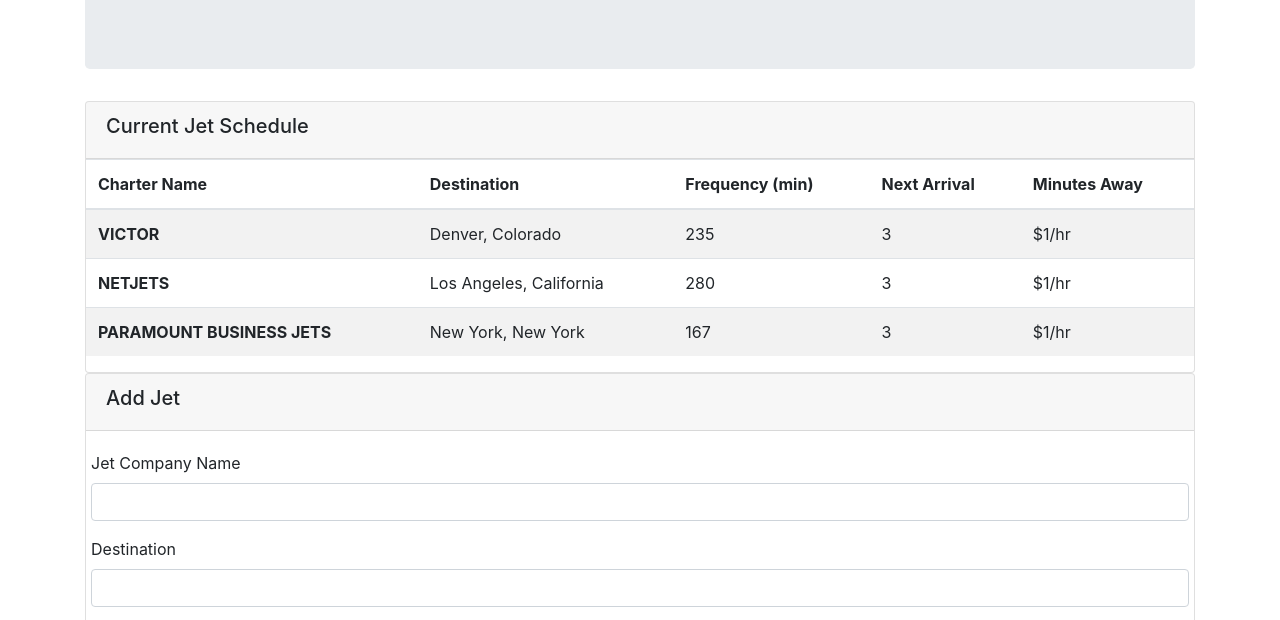
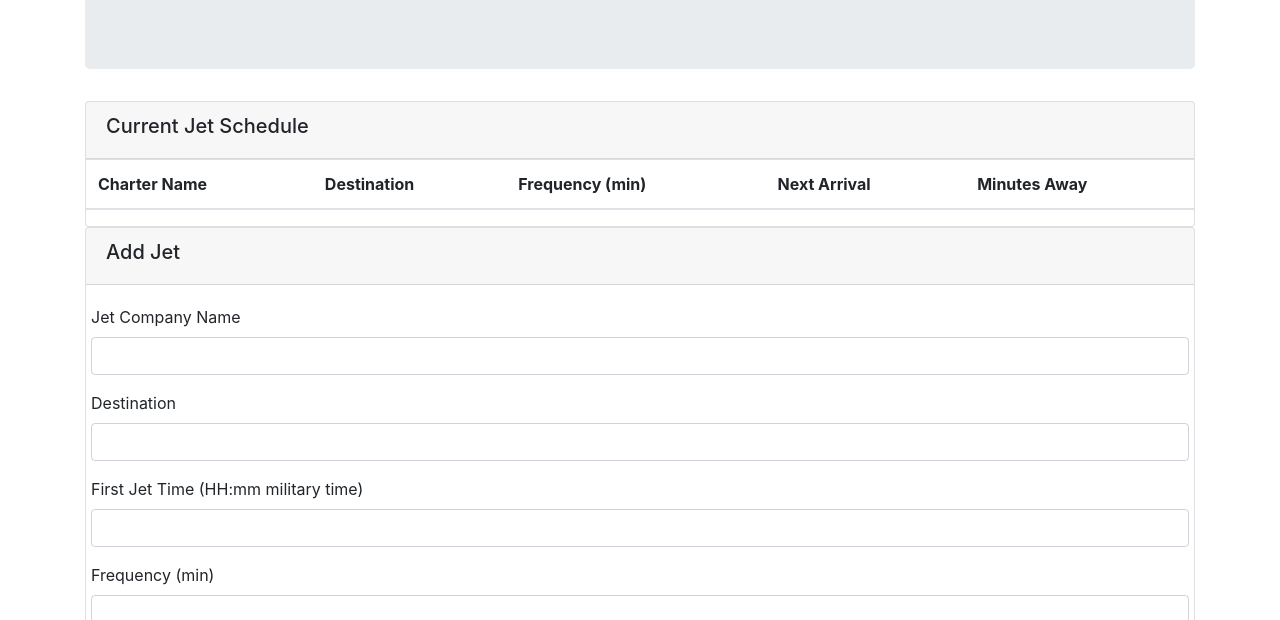
Before and after one commit to Victord90/Plane-Scheduler, a plain HTML site: page index.html in a window 1280 px wide. Shown: the part 157-777 px from the top of the page. Drawn offline with nearby package versions, Linux system fonts and the light colour scheme; no server answers.

Commit message:
updated html page

```diff
--- a/assets/javascript/app.js
+++ b/assets/javascript/app.js
@@ -22,6 +22,8 @@
         event.preventDefault();
 
 
+
+
         let company_name = $("#name-input").val().trim();
         let destination_location = $("#destination").val().trim();
         let jet_time = $("#jet-time").val().trim();
@@ -44,7 +46,23 @@
 
     });
 
-    // database.ref().on("child_added", function(snapshot) {
+     database.ref().on("child_added", function(snapshot) {
+
+        let sv = snapshot.val();
+
+
+        $(".name").text(sv.name);
+        $(".destination").text(sv.destination);
+        $(".freq").text(sv.rate);
+        $(".next-arrival").text();
+        $(".mins-away").text(sv.time);
+
+     }, function (errorObjects) {
+         console.log("Errors handled: " + errorObjects.code);
+     });
+
+
+
     //     let name = snapshot.val().name;
     //     let destination = snapshot.val().destination;
     //     let time = snapshot.val().time;
--- a/index.html
+++ b/index.html
@@ -38,31 +38,8 @@
                     <!-- <th scope="col">Total Billed ($)</th> -->
                     </tr>
                 </thead>
-                <tbody>
-                    <tr>
-                        <th scope="row">VICTOR</th>
-                        <td>Denver, Colorado</td>
-                        <td>235</td>
-                        <td>3</td>
-                        <td>$1/hr</td>
-                        <!-- <td>Formula Here</td> -->
-                    </tr>
-                    <tr>
-                        <th scope="row">NETJETS</th>
-                        <td>Los Angeles, California</td>
-                        <td>280</td>
-                        <td>3</td>
-                        <td>$1/hr</td>
-                        <!-- <td>Formula Here</td> -->
-                    </tr>
-                    <tr>
-                        <th scope="row">PARAMOUNT BUSINESS JETS</th>
-                        <td>New York, New York</td>
-                        <td>167</td>
-                        <td>3</td>
-                        <td>$1/hr</td>
-                        <!-- <td>Formula Here</td> -->
-                    </tr>
+                <tbody class="user-input">
+
                 </tbody>
             </table>
         </div>
```
